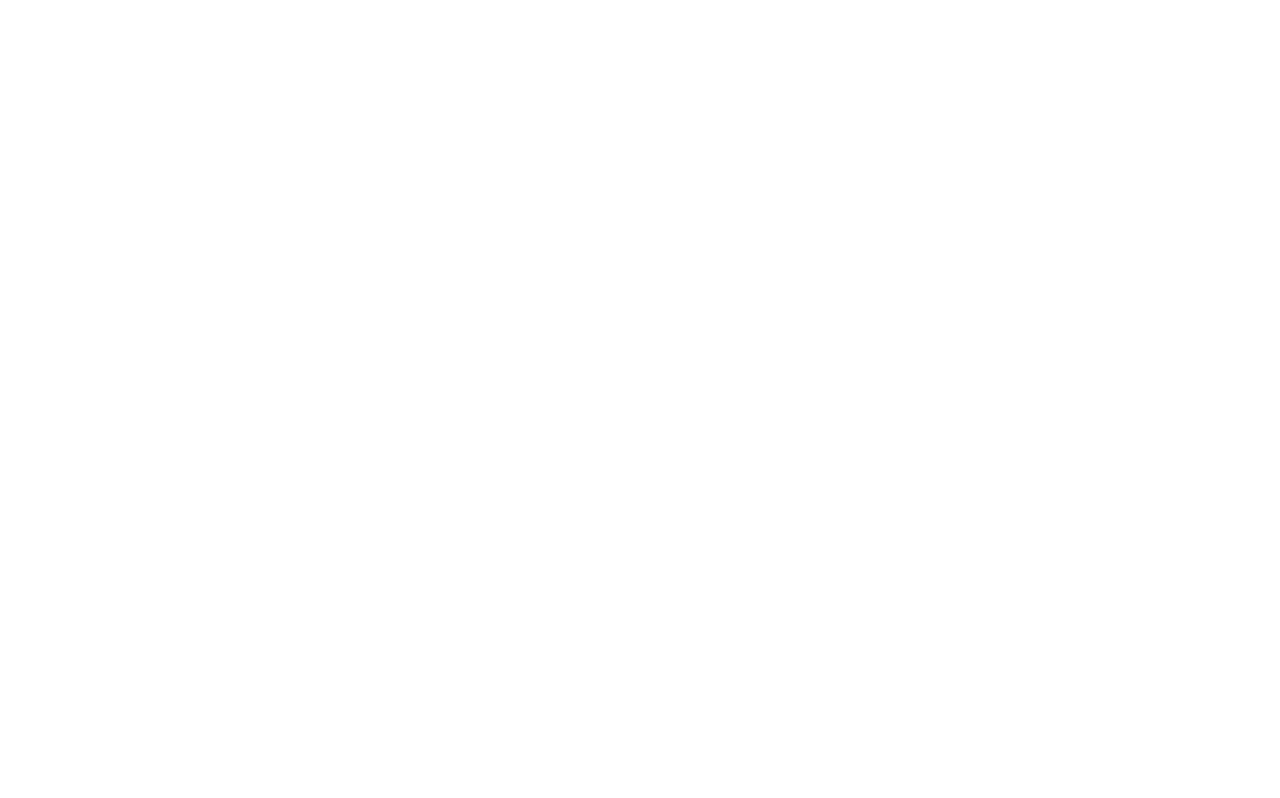
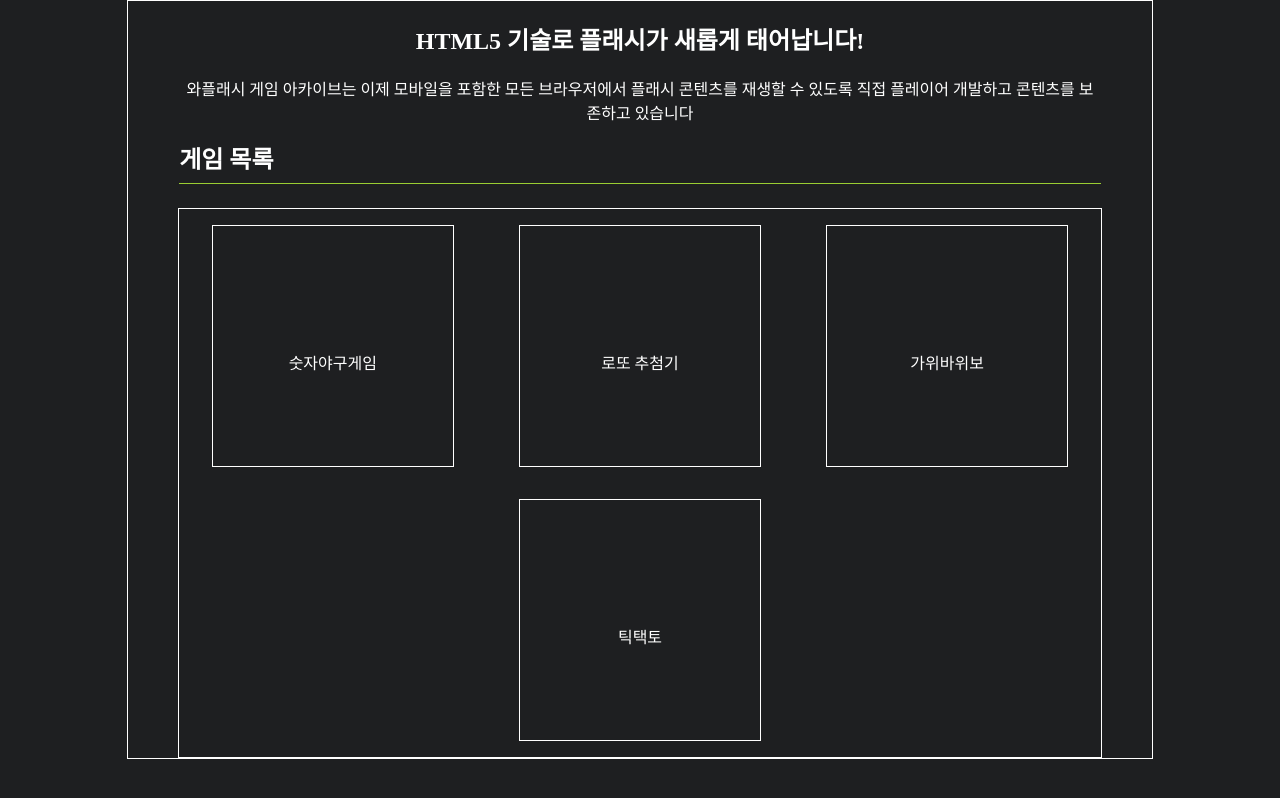
Before and after one commit to Edie-MinwooPark/Edie-MinwooPark, a plain HTML site: page index.html in a window 1280 px wide. Drawn offline with Linux system fonts and the light colour scheme.

Commit message:
Update index.html

```diff
--- a/index.html
+++ b/index.html
@@ -4,8 +4,23 @@
     <meta charset="UTF-8">
     <meta name="viewport" content="width=device-width, initial-scale=1.0">
     <title>Document</title>
+    <link rel="stylesheet" href="./반응형.css">
 </head>
 <body>
-
+    <div class="container">
+        <div class="header">
+            <h2>HTML5 기술로 플래시가 새롭게 태어납니다!</h4>
+            <p>와플래시 게임 아카이브는 이제 모바일을 포함한 모든 브라우저에서 플래시 콘텐츠를 재생할 수 있도록 직접 플레이어 개발하고 콘텐츠를 보존하고 있습니다</p>
+        </div>
+        <h2 class="title">게임 목록</h2>
+        <div class="gameContainer">
+            <ul>
+                <li><p>숫자야구게임</p></li>
+                <li><p>로또 추첨기</p></li>
+                <li><p>가위바위보</p></li>
+                <li><p>틱택토</p></li>
+            </ul>
+        </div>
+    </div>
 </body>
 </html>
```
